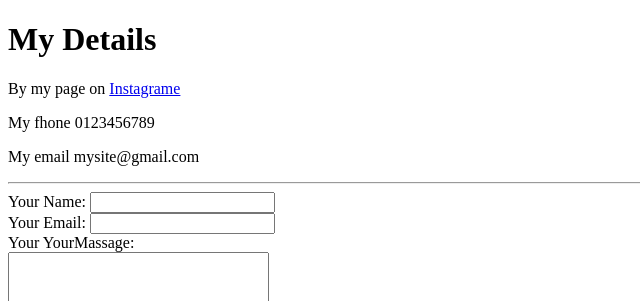
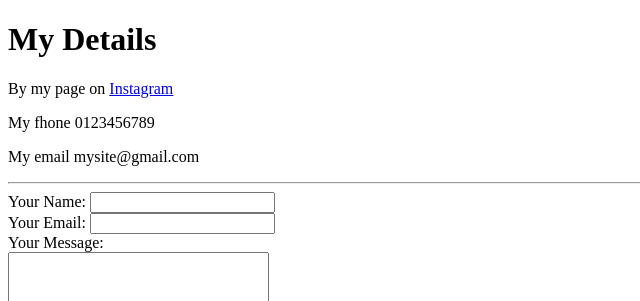
Before and after one commit to lisabra/cvv, a plain HTML site: page Contact me.html in a window 1280 px wide. Shown: the top 301 px of the page, 0-640 px from the left. Drawn offline with Linux system fonts and the light colour scheme.

Commit message:
Update Contact me.html

```diff
--- a/Contact me.html
+++ b/Contact me.html
@@ -6,7 +6,7 @@
   </head>
   <body>
     <h1>My Details</h1>
-    <p>By my page on <a href="https://www.instagram.com/lis.abra/">Instagrame</a></p>
+    <p>By my page on <a href="https://www.instagram.com/lis.abra/">Instagram</a></p>
     <p>My fhone 0123456789</p>
     <p>My email mysite@gmail.com</p>
     <hr>
@@ -15,8 +15,8 @@
       <input type="text" name="YourName" value=""><br>
       <label>Your Email:</labe>
       <input type="email" name="YourEmail" value=""><br>
-      <label>Your YourMassage:</label><br>
-      <textarea name="YourMassage" rows="10" cols="30"></textarea><br>
+      <label>Your Message:</label><br>
+      <textarea name="YourMessage" rows="10" cols="30"></textarea><br>
       <label>Do you want to sign up to the email list?</label>
       <input type="checkbox" name="" value="">
       <input type="submit" name="">
```
